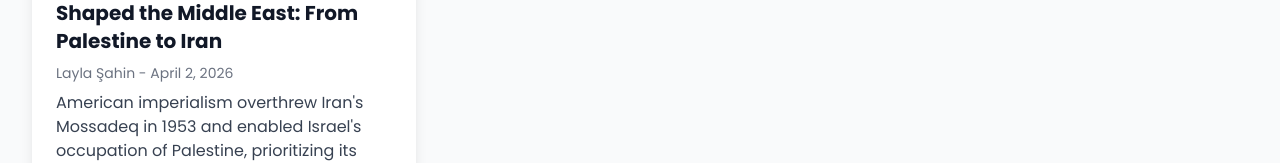
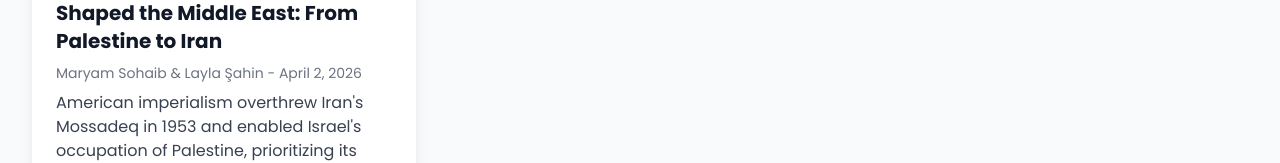
Before and after one commit to hamza-k-abuzahra/kusfp-site, a React (Vite) app: page / in a window 1280 px wide. Shown: the part 2101-2264 px from the top of the page. Built offline with nearby package versions, Linux system fonts and the light colour scheme; no server answers.

Commit message:
update author name

```diff
--- a/constants.ts
+++ b/constants.ts
@@ -119,7 +119,7 @@ export const BLOG_POSTS: TranslatedBlog[] = [
         translations: {
           en: {
             title: "How American Imperialism has Shaped the Middle East: From Palestine to Iran",
-            author: "Layla Şahin", // KUSFP+ team?
+            author: "Maryam Sohaib & Layla Şahin", // KUSFP+ team?
             date: "April 2, 2026",
             category: "Parallels",
             excerpt: "American imperialism overthrew Iran's Mossadeq in 1953 and enabled Israel's occupation of Palestine, prioritizing its own interests over self-determination in both cases.",
```
